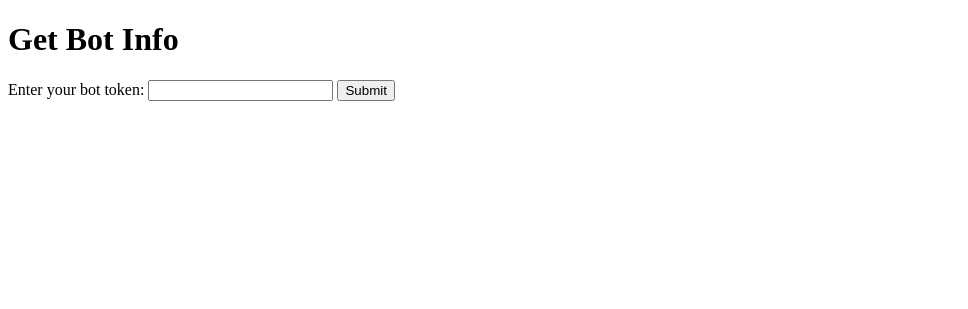
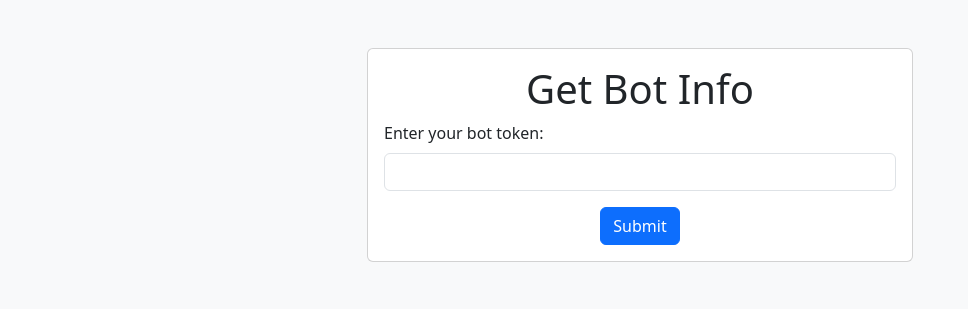
Before and after one commit to Sibu07/flaskapp, a Flask app: page /get_bot_info in a window 1280 px wide. Shown: the top 309 px of the page, without its empty margins (0-968 px from the left). Run offline with Flask 3, Linux system fonts and the light colour scheme.

Commit message:
html improved

```diff
--- a/templates/bot_info.html
+++ b/templates/bot_info.html
@@ -4,21 +4,38 @@
     <meta charset="UTF-8">
     <meta name="viewport" content="width=device-width, initial-scale=1.0">
     <title>Get Bot Info</title>
+    <!-- Add Bootstrap 5 CSS link -->
+    <link href="https://cdn.jsdelivr.net/npm/bootstrap@5.3.0/dist/css/bootstrap.min.css" rel="stylesheet">
 </head>
-<body>
-    <h1>Get Bot Info</h1>
-    <form method="POST">
-        <label for="bot_token">Enter your bot token:</label>
-        <input type="text" name="bot_token" id="bot_token" required>
-        <button type="submit">Submit</button>
-    </form>
+<body class="bg-light">
+    <div class="container py-5">
+        <div class="row justify-content-center">
+            <div class="col-md-6">
+                <div class="card">
+                    <div class="card-body">
+                        <h1 class="card-title text-center">Get Bot Info</h1>
+                        <form method="POST">
+                            <div class="mb-3">
+                                <label for="bot_token" class="form-label">Enter your bot token:</label>
+                                <input type="text" name="bot_token" id="bot_token" class="form-control" required>
+                            </div>
+                            <div class="text-center">
+                                <button type="submit" class="btn btn-primary">Submit</button>
+                            </div>
+                        </form>
+                        {% if bot_username %}
+                        <p class="mt-3">Bot username: @{{ bot_username }}</p>
+                        {% endif %}
+                        {% if error_message %}
+                        <p class="text-danger mt-3">{{ error_message }}</p>
+                        {% endif %}
+                    </div>
+                </div>
+            </div>
+        </div>
+    </div>
 
-    {% if bot_username %}
-    <p>Bot username: @{{ bot_username }}</p>
-    {% endif %}
-
-    {% if error_message %}
-    <p>{{ error_message }}</p>
-    {% endif %}
+    <!-- Add Bootstrap 5 JS and Popper.js for Bootstrap functionality -->
+    <script src="https://cdn.jsdelivr.net/npm/bootstrap@5.3.0/dist/js/bootstrap.bundle.min.js"></script>
 </body>
 </html>
```
